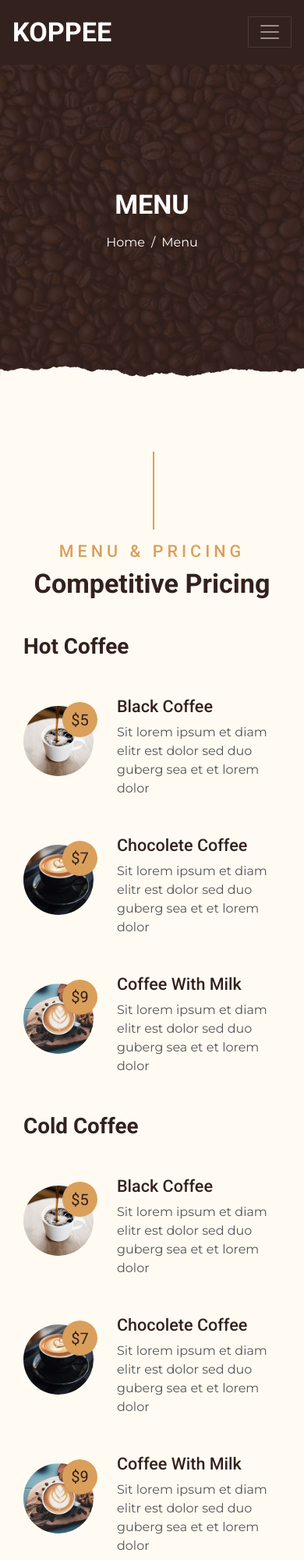
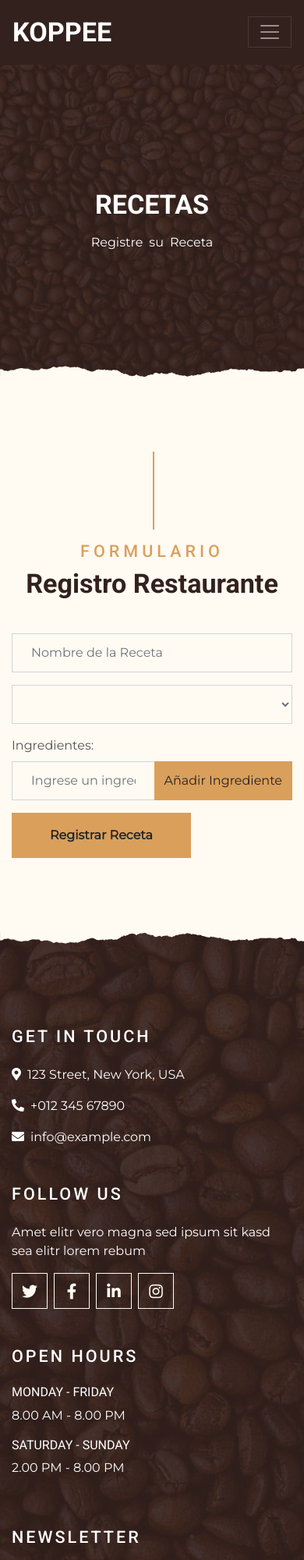
Before and after one commit to Geky36/Proyecto-Recetas-de-Cocina, a plain HTML site: page coffee-shop-html-template/recetas.html in a window 390 px wide. Shown: the top 2000 px of the page at 78% size. Drawn offline with nearby package versions, Linux system fonts and the light colour scheme.

Commit message:
Recetas y update restaurantes

```diff
--- a/coffee-shop-html-template/menu.html
+++ b/coffee-shop-html-template/recetas.html
@@ -40,8 +40,8 @@
                 <div class="navbar-nav ml-auto p-4">
                     <a href="index.html" class="nav-item nav-link">Home</a>
                     <a href="about.html" class="nav-item nav-link">About</a>
-                    <a href="service.html" class="nav-item nav-link">Restaurantes</a>
-                    <a href="menu.html" class="nav-item nav-link active">Menu</a>
+                    <a href="restaurantes.html" class="nav-item nav-link">Restaurantes</a>
+                    <a href="recetas.html" class="nav-item nav-link active">Recetas</a>
                     <div class="nav-item dropdown">
                         <a href="#" class="nav-link dropdown-toggle" data-toggle="dropdown">Pages</a>
                         <div class="dropdown-menu text-capitalize">
@@ -60,11 +60,11 @@
     <!-- Page Header Start -->
     <div class="container-fluid page-header mb-5 position-relative overlay-bottom">
         <div class="d-flex flex-column align-items-center justify-content-center pt-0 pt-lg-5" style="min-height: 400px">
-            <h1 class="display-4 mb-3 mt-0 mt-lg-5 text-white text-uppercase">Menu</h1>
+            <h1 class="display-4 mb-3 mt-0 mt-lg-5 text-white text-uppercase">Recetas</h1>
             <div class="d-inline-flex mb-lg-5">
-                <p class="m-0 text-white"><a class="text-white" href="">Home</a></p>
-                <p class="m-0 text-white px-2">/</p>
-                <p class="m-0 text-white">Menu</p>
+                <p class="m-0 text-white"><a class="text-white" href="">Registre</a></p>
+                <p class="m-0 text-white px-2">su</p>
+                <p class="m-0 text-white">Receta</p>
             </div>
         </div>
     </div>
@@ -75,79 +75,103 @@
     <div class="container-fluid pt-5">
         <div class="container">
             <div class="section-title">
-                <h4 class="text-primary text-uppercase" style="letter-spacing: 5px;">Menu & Pricing</h4>
-                <h1 class="display-4">Competitive Pricing</h1>
-            </div>
-            <div class="row">
-                <div class="col-lg-6">
-                    <h1 class="mb-5">Hot Coffee</h1>
-                    <div class="row align-items-center mb-5">
-                        <div class="col-4 col-sm-3">
-                            <img class="w-100 rounded-circle mb-3 mb-sm-0" src="img/menu-1.jpg" alt="">
-                            <h5 class="menu-price">$5</h5>
-                        </div>
-                        <div class="col-8 col-sm-9">
-                            <h4>Black Coffee</h4>
-                            <p class="m-0">Sit lorem ipsum et diam elitr est dolor sed duo guberg sea et et lorem dolor</p>
-                        </div>
-                    </div>
-                    <div class="row align-items-center mb-5">
-                        <div class="col-4 col-sm-3">
-                            <img class="w-100 rounded-circle mb-3 mb-sm-0" src="img/menu-2.jpg" alt="">
-                            <h5 class="menu-price">$7</h5>
-                        </div>
-                        <div class="col-8 col-sm-9">
-                            <h4>Chocolete Coffee</h4>
-                            <p class="m-0">Sit lorem ipsum et diam elitr est dolor sed duo guberg sea et et lorem dolor</p>
-                        </div>
-                    </div>
-                    <div class="row align-items-center mb-5">
-                        <div class="col-4 col-sm-3">
-                            <img class="w-100 rounded-circle mb-3 mb-sm-0" src="img/menu-3.jpg" alt="">
-                            <h5 class="menu-price">$9</h5>
-                        </div>
-                        <div class="col-8 col-sm-9">
-                            <h4>Coffee With Milk</h4>
-                            <p class="m-0">Sit lorem ipsum et diam elitr est dolor sed duo guberg sea et et lorem dolor</p>
+                <h4 class="text-primary text-uppercase" style="letter-spacing: 5px;">Formulario</h4>
+                <h1 class="display-4">Registro Restaurante</h1>
             </div>
         </div>
     </div>
-                <div class="col-lg-6">
-                    <h1 class="mb-5">Cold Coffee</h1>
-                    <div class="row align-items-center mb-5">
-                        <div class="col-4 col-sm-3">
-                            <img class="w-100 rounded-circle mb-3 mb-sm-0" src="img/menu-1.jpg" alt="">
-                            <h5 class="menu-price">$5</h5>
+
+        <!-- Formulario para registrar receta -->
+        <div class="container">
+            <div class="row justify-content-center">
+                <div class="col-md-6 pb-5">
+                    <div class="contact-form">
+                        <form id="registroRecetaForm" novalidate="novalidate">
+                            <div class="control-group">
+                                <input type="text" class="form-control bg-transparent p-4" id="recetaNombre" name="recetaNombre"
+                                    placeholder="Nombre de la Receta" required="required"
+                                    data-validation-required-message="Por favor, ingrese el nombre de la receta" />
+                                <p class="help-block text-danger"></p>
                             </div>
-                        <div class="col-8 col-sm-9">
-                            <h4>Black Coffee</h4>
-                            <p class="m-0">Sit lorem ipsum et diam elitr est dolor sed duo guberg sea et et lorem dolor</p>
+
+                            <div class="control-group">
+                                <select class="form-control bg-transparent p-4 text-muted" id="restauranteSelect" name="restaurante" required="required"
+                                    data-validation-required-message="Por favor, seleccione un restaurante">
+                                    <option value="" disabled selected hidden>Seleccione un restaurante</option>
+                                    <!-- Las opciones de restaurantes se llenarán aquí -->
+                                </select>
+                                <p class="help-block text-danger"></p>
+                            </div>
+
+                            <!-- Sección para agregar ingredientes -->
+                            <div class="control-group" id="ingredientesContainer">
+                                <label for="ingrediente">Ingredientes:</label>
+                                <div class="input-group mb-3">
+                                    <input type="text" class="form-control bg-transparent p-4" id="ingrediente" name="ingrediente"
+                                        placeholder="Ingrese un ingrediente" />
+                                    <div class="input-group-append">
+                                        <button type="button" class="btn btn-primary" id="addIngredienteBtn">Añadir Ingrediente</button>
                                     </div>
                                 </div>
-                    <div class="row align-items-center mb-5">
-                        <div class="col-4 col-sm-3">
-                            <img class="w-100 rounded-circle mb-3 mb-sm-0" src="img/menu-2.jpg" alt="">
-                            <h5 class="menu-price">$7</h5>
+                                <p class="help-block text-danger"></p>
+                                <div id="ingredientesList"></div>
                             </div>
-                        <div class="col-8 col-sm-9">
-                            <h4>Chocolete Coffee</h4>
-                            <p class="m-0">Sit lorem ipsum et diam elitr est dolor sed duo guberg sea et et lorem dolor</p>
+
+                            <div>
+                                <button class="btn btn-primary font-weight-bold py-3 px-5" type="submit">Registrar Receta</button>
                             </div>
-                    </div>
-                    <div class="row align-items-center mb-5">
-                        <div class="col-4 col-sm-3">
-                            <img class="w-100 rounded-circle mb-3 mb-sm-0" src="img/menu-3.jpg" alt="">
-                            <h5 class="menu-price">$9</h5>
-                        </div>
-                        <div class="col-8 col-sm-9">
-                            <h4>Coffee With Milk</h4>
-                            <p class="m-0">Sit lorem ipsum et diam elitr est dolor sed duo guberg sea et et lorem dolor</p>
+                        </form>
                     </div>
                 </div>
             </div>
         </div>
-        </div>
-    </div>
+
+        <script>
+            document.getElementById('addIngredienteBtn').addEventListener('click', function() {
+                var ingrediente = document.getElementById('ingrediente').value;
+                if (ingrediente !== '') {
+                    var ingredientesList = document.getElementById('ingredientesList');
+                    var newIngrediente = document.createElement('div');
+                    newIngrediente.classList.add('ingredient-item');
+                    newIngrediente.innerHTML = `
+                        <span>${ingrediente}</span>
+                        <button type="button" class="btn btn-danger btn-sm ml-2 removeIngredienteBtn">Eliminar</button>
+                    `;
+                    ingredientesList.appendChild(newIngrediente);
+                    document.getElementById('ingrediente').value = '';  // Limpiar el campo
+                }
+            });
+
+            // Eliminar ingrediente
+            document.getElementById('ingredientesList').addEventListener('click', function(e) {
+                if (e.target && e.target.classList.contains('removeIngredienteBtn')) {
+                    e.target.parentElement.remove();
+                }
+            });
+
+        // Función para registrar una receta
+        document.getElementById('registroRecetaForm').addEventListener('submit', function(event) {
+            event.preventDefault();
+
+            // Obtener los datos del formulario
+            const recetaNombre = document.getElementById('recetaNombre').value.trim();
+            const restauranteSelect = document.getElementById('restauranteSelect');
+            const restauranteIndex = restauranteSelect.value;
+
+            // Validar los campos
+            if (recetaNombre === "" || restauranteIndex === "") {
+                alert("Por favor, complete todos los campos.");
+                return;
+            }
+
+            // Obtener el restaurante seleccionado
+            const restaurante = restaurantes[restauranteIndex];
+
+            // Aquí se puede realizar la lógica para guardar la receta junto con el restaurante seleccionado
+            alert("Receta registrada con éxito para el restaurante: " + restaurante.nombre);
+        });
+        </script>
+
     <!-- Menu End -->
 
 
```
Also changed, not shown: coffee-shop-html-template/about.html (+2 -2 lines), coffee-shop-html-template/contact.html (+2 -2 lines), coffee-shop-html-template/index.html (+2 -2 lines), coffee-shop-html-template/reservation.html (+2 -2 lines), coffee-shop-html-template/restaurantes.html (renamed from coffee-shop-html-template/service.html, +60 -2 lines), coffee-shop-html-template/testimonial.html (+2 -2 lines). Lines whose indentation alone changed are shown as unchanged.
